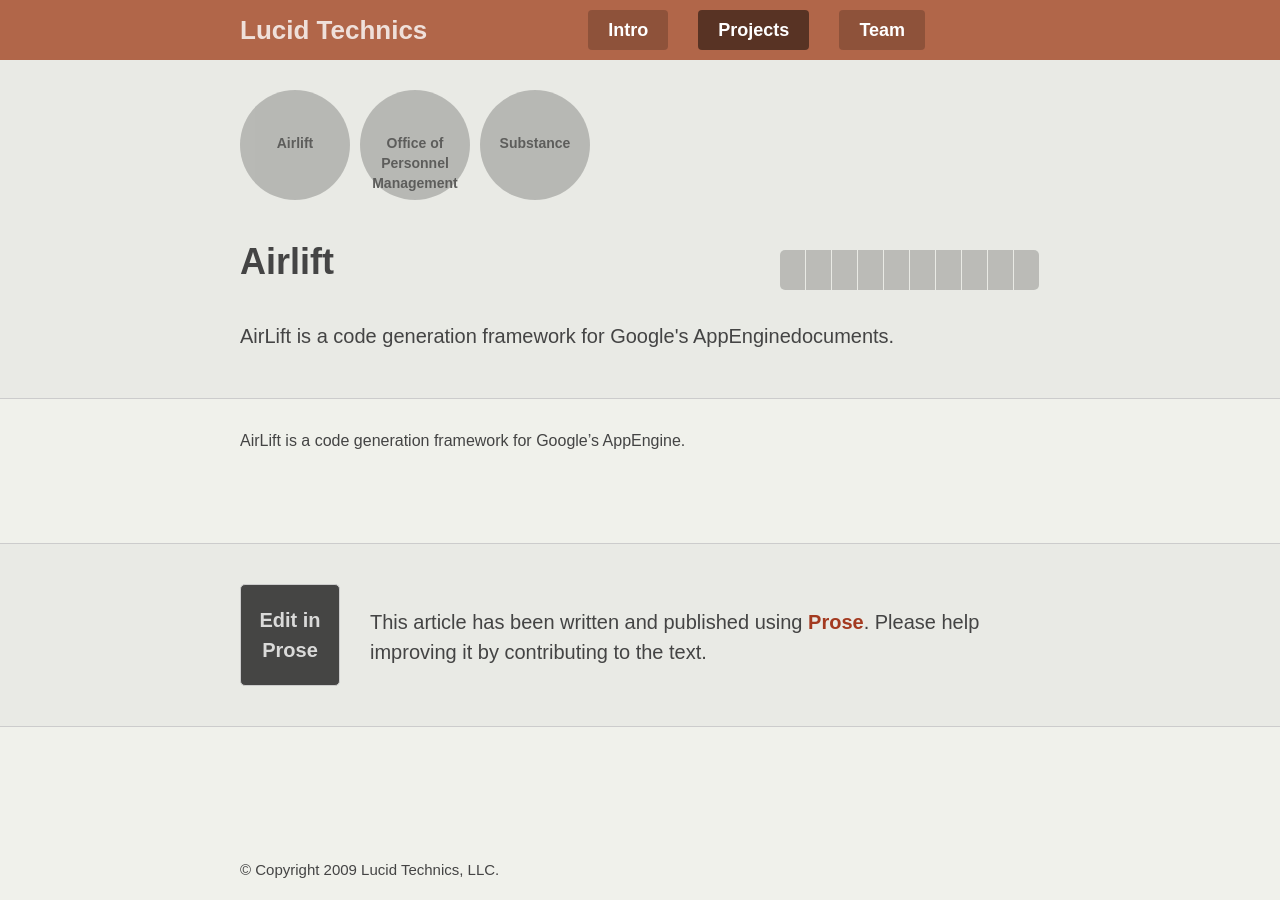
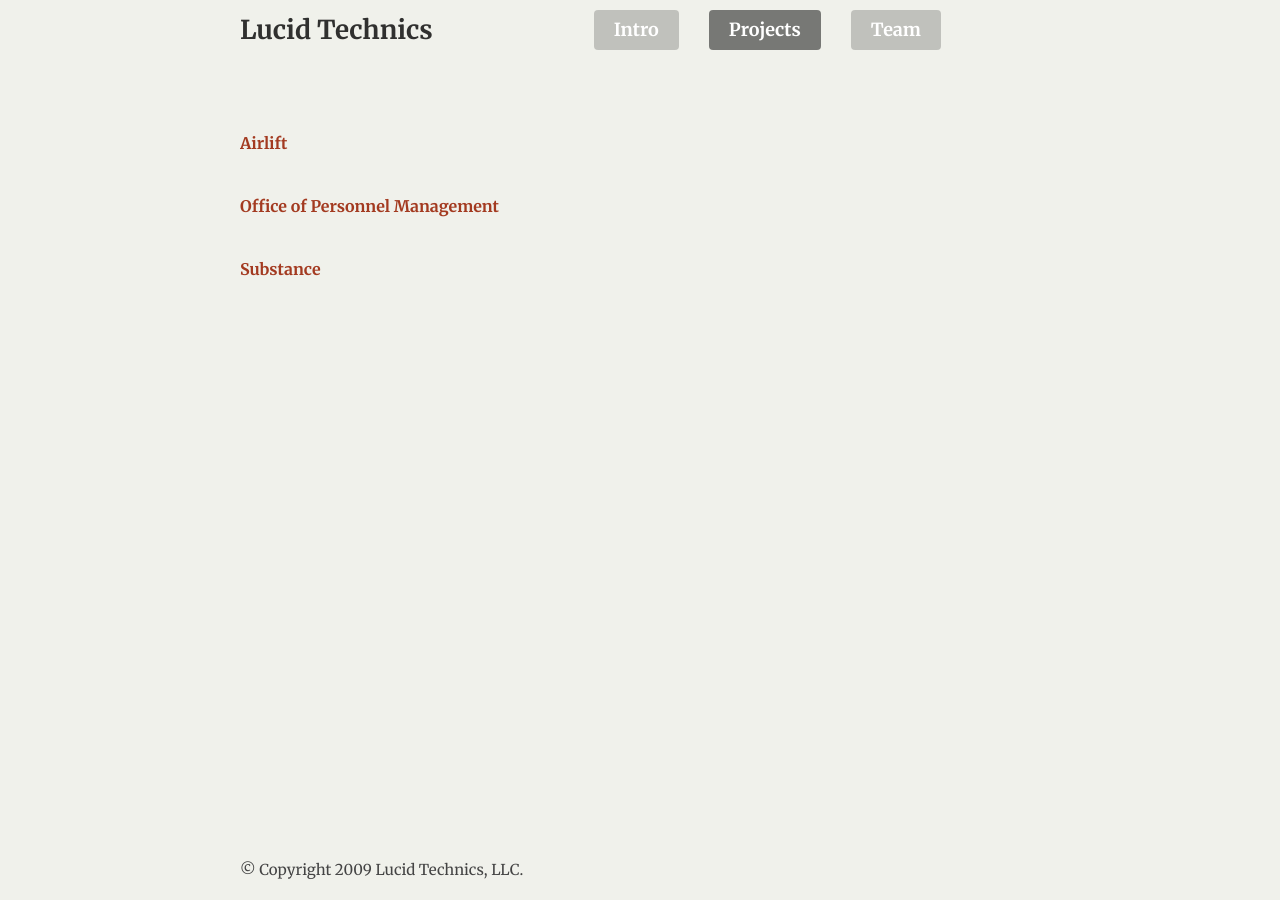
Before and after one commit to LucidTechnics/lucidtechnics.github.com, a Jekyll site: the page built from projects.html, in a window 1280 px wide. Built offline with Jekyll 4.4.1, drawn with Linux system fonts in a browser that asks for light colours; nearby versions of some CDN libraries.

Commit message:
General style adjustments.

```diff
--- a/_layouts/default.html
+++ b/_layouts/default.html
@@ -5,7 +5,7 @@
 <head>
   <meta charset='UTF-8'/>
   <title>Lucid &middot; Think Clearly. Think Lucid.</title>
-  <!-- <link rel='stylesheet' href='{{site.baseurl}}/fonts/open-sans.css'/> -->
+  <link rel='stylesheet' href='{{site.baseurl}}/fonts/open-sans.css'/>
   <link href='http://fonts.googleapis.com/css?family=Merriweather:400,300,700' rel='stylesheet' type='text/css'>
 
   <link rel='stylesheet' href='{{site.baseurl}}/app.css'/>
@@ -14,12 +14,6 @@
 </head>
 <body>
   <div id='container'>
-    <!-- <div id="header">
-      <div class="navigation">
-        <span class="subtitle">Towards open digital publishing.</span>
-      </div>
-    </div> -->
-
     <div id='main'>{{content}}</div>
   </div>
 
--- a/app.css
+++ b/app.css
@@ -56,7 +56,7 @@
 
 body,
 textarea,
-input { font: 13px/20px 'OpenSans', sans-serif; }
+input { font: 13px/20px Merriweather,Georgia,'Times New Roman','Hoefler Text', sans-serif; }
 
 a {
   color: #A33A20;
@@ -211,7 +211,7 @@
   padding-left: 0px;
   margin-right: 141px;
   font-size: 26px;
-  color: rgba(255,255,255, 0.8);
+  color: rgba(0,0,0, 0.8);
   background: none;
 }
 
@@ -490,26 +490,6 @@
 /* ------------------------------------------
   Article
 ---------------------------------------------*/
-
-#main .start #menu {
-  background: #3d3d34;
-}
-
-#main .features #menu {
-  background: #86a2a9;
-}
-
-#main .modules #menu {
-  background: #b16649;
-}
-
-#main .team #menu {
-  background: #90963c;
-}
-
-#main .contribute #menu {
-  background: #E9EAE5;
-}
 
 
 .features .article-navigation .article-link.active {
@@ -798,7 +778,7 @@
   width: 800px;
   margin: 0px auto;
   padding: 20px 0;
-  font-family: 'OpenSans', sans-serif;
+  font-family: Merriweather, Georgia,'Times New Roman','Hoefler Text', sans-serif;
   font-weight: normal;
   font-size: 16px;
   }
--- a/projects.html
+++ b/projects.html
@@ -3,52 +3,13 @@
 permalink: /projects/
 ---
 
-<div class="modules">
+<div class="projects">
   {% include menu.html %}
   <div class="article-navigation">
-
     {% for item in site.categories.projects reversed limit:40 offset:0 %}
-      <a class="article-link{% if item.title == "Document" %} active{% endif %}" href="{{site.baseurl}}{{item.url}}" title="{{item.title}}">
+      <a class="project" href="{{site.baseurl}}{{item.url}}" title="{{item.title}}">
         <div class="title" style="padding-top: 43px">{{item.title}}</div>
       </a>
     {% endfor %}
   </div>
 </div>
-
-{% for page in site.categories.projects reversed limit:1 offset:2 %}
-
-  <div class="intro">
-    <div class="title">
-    {{page.title}}
-      <div class="small-progress-bar">
-        <div class="progress{% if page.progress > 0 %} done{% endif %}"></div>
-        <div class="label">{{page.version}}</div>
-        <div class="progress{% if page.progress > 1 %} done{% endif %}"></div>
-        <div class="progress{% if page.progress > 2 %} done{% endif %}"></div>
-        <div class="progress{% if page.progress > 3 %} done{% endif %}"></div>
-        <div class="progress{% if page.progress > 4 %} done{% endif %}"></div>
-        <div class="progress{% if page.progress > 5 %} done{% endif %}"></div>
-        <div class="progress{% if page.progress > 6 %} done{% endif %}"></div>
-        <div class="progress{% if page.progress > 7 %} done{% endif %}"></div>
-        <div class="progress{% if page.progress > 8 %} done{% endif %}"></div>
-        <div class="progress{% if page.progress > 9 %} done{% endif %}"></div>
-      </div>
-    </div>
-    <div class="abstract">{{page.abstract}}</div>
-  </div>
-
-  <div class="article-wrapper">
-    <div class="help post-content">
-      {{ page.content }}
-    </div>
-  </div>
-
-  <div class="improve-article-wrapper">
-    <div class="improve-article">
-      <a class="button" href="{{page.prose_link }}">Edit in Prose</a>
-      <p>
-        This article has been written and published using <a href="http://prose.io" target="_blank">Prose</a>. Please help improving it by contributing to the text.
-      </p>
-    </div>
-  </div>
-{% endfor %}
```
Also changed, not shown: _layouts/project.html (+2 -13 lines), javascripts/rainbow-custom.min.js (added).
